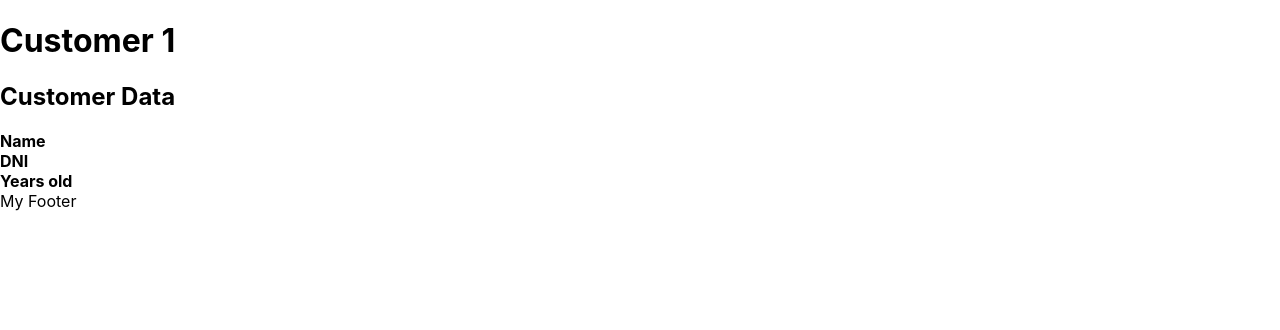
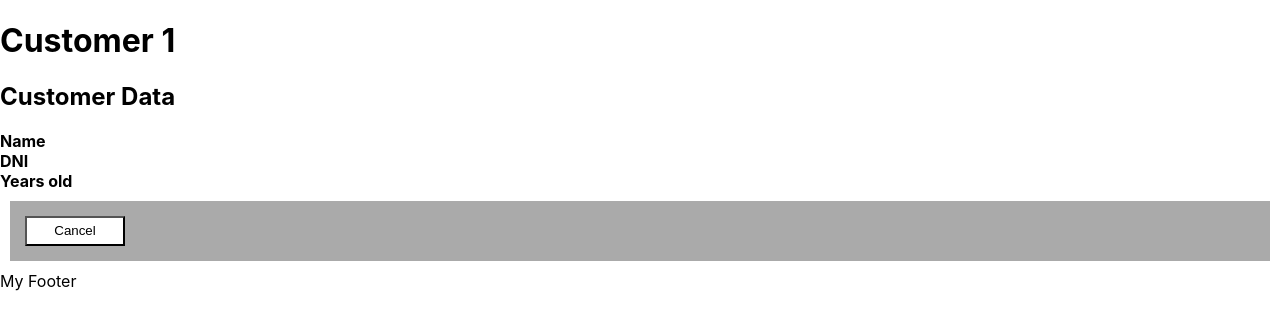
Before and after one commit to PacoDw/customers-app, a React (Create React App) app: page /customers/1 in a window 1280 px wide. Shown: the top 330 px of the page. Built offline with nearby package versions, Linux system fonts and the light colour scheme.

Commit message:
:fire: Customer actions was added

```diff
--- a/src/components/CustomerData.jsx
+++ b/src/components/CustomerData.jsx
@@ -1,7 +1,8 @@
 import React from 'react'
 import PropTypes from 'prop-types'
+import CustomersActions from './CustomersActions';
 
-const CustomerData = ({name, dni, age}) => {
+const CustomerData = ({name, dni, age, onBack}) => {
   return (
     <div>
       <div className="customer-data">
@@ -10,6 +11,9 @@ const CustomerData = ({name, dni, age}) => {
         <div><strong>DNI<i>{dni}</i></strong></div>
         <div><strong>Years old<i>{age}</i></strong></div>
       </div>
+      <CustomersActions>
+          <button  onClick={onBack}>Cancel</button>
+      </CustomersActions>
     </div>
   )
 }
@@ -17,7 +21,8 @@ const CustomerData = ({name, dni, age}) => {
 CustomerData.propTypes = {
   name: PropTypes.string.isRequired,
   dni: PropTypes.string.isRequired,
-  age: PropTypes.number
+  age: PropTypes.number,
+  onBack: PropTypes.func.isRequired,
 }
 
 export default CustomerData
```
